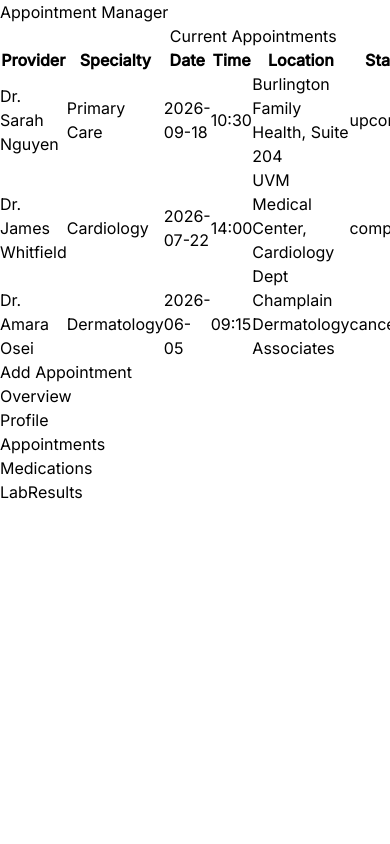
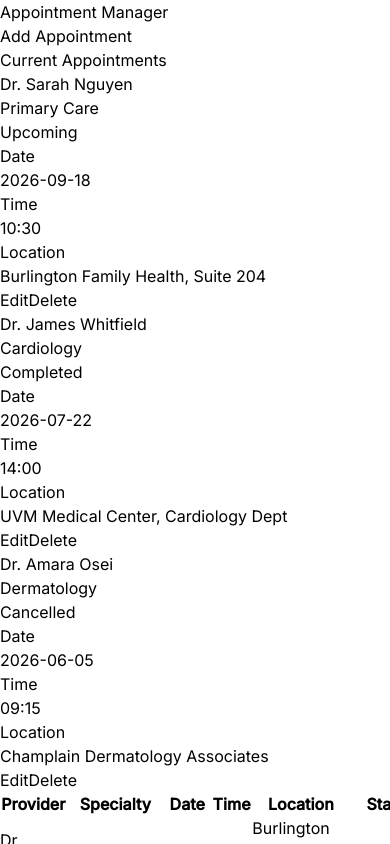
Before and after one commit to HasanAljaf/PatientDashboard, a Next.js app in the folder patient-dashboard/: page / in a window 390 px wide. Both pictures are taken after a click on the button "Appointments". Shown: the top 844 px of the page. Built offline with nearby package versions, Linux system fonts and the light colour scheme.

Commit message:
Refactored jsx in prep for styling: Created AppointmentCard, MedicationCard, and modified LabResultCard. Created shared Card component - wrapper for cards above. Updated AppointmentManager and MedicationManager; both components now render both mobile view (card list) and desktop view.

```diff
--- /dev/null
+++ b/patient-dashboard/app/components/AppointmentCard.tsx
@@ -0,0 +1,63 @@
+// Shared Imports
+import type { Appointment } from '../sharedPropTypes/AppointmentTypes';
+
+// Component Imports
+import Card from './Card';
+import StatusBadge from './StatusBadge';
+
+// Appointment Card Props
+type AppointmentCardProps = {
+  appointment: Appointment;
+  onEdit: (apptId: string) => void;
+  onDelete: (apptId: string) => void;
+};
+
+export default function AppointmentCard({
+  appointment,
+  onEdit,
+  onDelete,
+}: AppointmentCardProps) {
+  return (
+    <Card>
+      <header>
+        <div>
+          <h2>{appointment.provider}</h2>
+          <p>{appointment.specialty}</p>
+        </div>
+        <StatusBadge status={appointment.status} />
+      </header>
+      <dl>
+        <div>
+          <dt>Date</dt>
+          <dd>{appointment.date}</dd>
+        </div>
+        <div>
+          <dt>Time</dt>
+          <dd>{appointment.time}</dd>
+        </div>
+        <div>
+          <dt>Location</dt>
+          <dd>{appointment.location}</dd>
+        </div>
+      </dl>
+      <footer>
+        <button
+          id={`Edit appointment for ${appointment.provider}`}
+          onClick={() => {
+            onEdit(appointment.id);
+          }}
+        >
+          Edit
+        </button>
+        <button
+          id={`Delete appointment for ${appointment.provider}`}
+          onClick={() => {
+            onDelete(appointment.id);
+          }}
+        >
+          Delete
+        </button>
+      </footer>
+    </Card>
+  );
+}
--- a/patient-dashboard/app/components/AppointmentManager.tsx
+++ b/patient-dashboard/app/components/AppointmentManager.tsx
@@ -10,6 +10,8 @@ import type {
 // Component Imports
 import AppointmentForm from './AppointmentForm';
 import Modal from './Modal';
+import AppointmentCard from './AppointmentCard';
+import StatusBadge from './StatusBadge';
 
 // Appointment Manager Props
 type AppointmentManagerProps = {
@@ -31,6 +33,8 @@ export default function AppointmentManager({
   // Variables
   const appointmentToEdit =
     appointments.find((a) => a.id === editingId) ?? null;
+
+  const isDataEmpty = appointments.length === 0;
 
   // Event Handlers
   function handleFormSubmit(appointmentObj: AppointmentFormObj) {
@@ -69,7 +73,7 @@ export default function AppointmentManager({
     setIsModalOpen(true);
   }
 
-  // handed down to Modal as onClick
+  // handed down to Modal as onClose
   function handleModalClose() {
     setEditingId(null);
     setIsModalOpen(false);
@@ -90,15 +94,32 @@ export default function AppointmentManager({
 
   return (
     <div>
+      <header>
         <h1>Appointment Manager</h1>
+        <button onClick={handleAddClick}>Add Appointment</button>
+      </header>
+
+      {isDataEmpty ? (
+        <p>No Appointments</p>
+      ) : (
+        <>
+          <p>Current Appointments</p>
+          {/* Mobile view: hidden at md+ */}
+          <ul>
+            {appointments.map((a) => (
+              <li key={a.id}>
+                <AppointmentCard
+                  appointment={a}
+                  onEdit={handleEditClick}
+                  onDelete={handleDeleteClick}
+                />
+              </li>
+            ))}
+          </ul>
+
+          {/* Desktop view: hidden below md */}
           <table>
-        {/* Title/Summary of the Table */}
-        <caption>
-          {appointments.length > 0 ? 'Current Appointments' : 'No Appointments'}
-        </caption>
-
-        {/* Header Section (Columns Labels) */}
-        {appointments.length > 0 ? (
+            {/* table header */}
             <thead>
               <tr>
                 <th>Provider</th>
@@ -109,9 +130,7 @@ export default function AppointmentManager({
                 <th>Status</th>
               </tr>
             </thead>
-        ) : null}
-
-        {/* Main Data Section */}
+            {/* table body */}
             <tbody>
               {appointments.map((a) => (
                 <tr key={a.id}>
@@ -120,19 +139,23 @@ export default function AppointmentManager({
                   <td>{a.date}</td>
                   <td>{a.time}</td>
                   <td>{a.location}</td>
-              <td>{a.status}</td>
+                  <td>
+                    <StatusBadge status={a.status} />
+                  </td>
                   <td>
                     <button onClick={() => handleEditClick(a.id)}>Edit</button>
                   </td>
                   <td>
-                <button onClick={() => handleDeleteClick(a.id)}>Delete</button>
+                    <button onClick={() => handleDeleteClick(a.id)}>
+                      Delete
+                    </button>
                   </td>
                 </tr>
               ))}
             </tbody>
           </table>
-
-      <button onClick={handleAddClick}>Add Appointment</button>
+        </>
+      )}
 
       <Modal dialogRef={dialogRef} onClose={handleModalClose}>
         <AppointmentForm
--- /dev/null
+++ b/patient-dashboard/app/components/Card.tsx
@@ -0,0 +1,8 @@
+// Card Prop Types
+type CardProps = {
+  children: React.ReactNode;
+};
+
+export default function Card({ children }: CardProps) {
+  return <article>{children}</article>;
+}
--- a/patient-dashboard/app/components/LabResultCard.tsx
+++ b/patient-dashboard/app/components/LabResultCard.tsx
@@ -10,6 +10,7 @@ import type { LabResult } from '../sharedPropTypes/LabResultTypes';
 
 // Component Imports
 import StatusBadge from './StatusBadge';
+import Card from './Card';
 
 // Lab Result Card Props
 type LabResultCardProps = {
@@ -18,14 +19,14 @@ type LabResultCardProps = {
 
 export default function LabResultCard({ labResult }: LabResultCardProps) {
   return (
-    <article>
-      <div>
+    <Card>
+      <header>
         <div>
           <h2>{labResult.testName}</h2>
           <p>{labResult.date}</p>
         </div>
         <StatusBadge status={labResult.status} />
-      </div>
+      </header>
       {labResult.status === 'completed' && (
         <>
           <dl>
@@ -52,6 +53,6 @@ export default function LabResultCard({ labResult }: LabResultCardProps) {
         </p>
       )}
       {labResult.status === 'cancelled' && <p>This test was cancelled</p>}
-    </article>
+    </Card>
   );
 }
--- a/patient-dashboard/app/components/LabResults.tsx
+++ b/patient-dashboard/app/components/LabResults.tsx
@@ -27,11 +27,7 @@ export default function LabResults({ labResults }: LabResultsProps) {
         </p>
       </header>
 
-      {labResults.length === 0 ? (
-        <p>No lab results yet.</p>
-      ) : (
       <section>
-          <div>
         {/* Mobile View */}
         <ul>
           {labResults.map((result) => (
@@ -40,7 +36,6 @@ export default function LabResults({ labResults }: LabResultsProps) {
             </li>
           ))}
         </ul>
-          </div>
 
         <div>
           {/* Desktop View */}
@@ -73,8 +68,7 @@ export default function LabResults({ labResults }: LabResultsProps) {
                         getRangeFlag(result.value, result.referenceRange)
                       )}
                     {result.status === 'upcoming' && 'Not available yet'}
-                      {result.status === 'cancelled' &&
-                        'This test was cancelled'}
+                    {result.status === 'cancelled' && 'This test was cancelled'}
                   </td>
                   <td>
                     <StatusBadge status={result.status} />
@@ -85,7 +79,6 @@ export default function LabResults({ labResults }: LabResultsProps) {
           </table>
         </div>
       </section>
-      )}
     </div>
   );
 }
--- /dev/null
+++ b/patient-dashboard/app/components/MedicationCard.tsx
@@ -0,0 +1,47 @@
+// Shared Imports
+import type { Medication } from '../sharedPropTypes/MedicationTypes';
+
+// Component imports
+import Card from './Card';
+import StatusBadge from './StatusBadge';
+
+// Medication Card Props
+type MedicationCardProps = {
+  medication: Medication;
+  onEdit: (medId: string) => void;
+  onDelete: (medId: string) => void;
+};
+
+export default function MedicationCard({
+  medication,
+  onEdit,
+  onDelete,
+}: MedicationCardProps) {
+  return (
+    <Card>
+      <header>
+        <div>
+          <h2>{medication.name}</h2>
+          <p>
+            {medication.dosage} • {medication.frequency}
+          </p>
+        </div>
+        <StatusBadge status={medication.status} />
+      </header>
+      <dl>
+        <div>
+          <dt>Prescribed by</dt>
+          <dd>{medication.prescribedBy}</dd>
+        </div>
+        <div>
+          <dt>Start date</dt>
+          <dd>{medication.startDate}</dd>
+        </div>
+      </dl>
+      <footer>
+        <button onClick={() => onEdit(medication.id)}>Edit</button>
+        <button onClick={() => onDelete(medication.id)}>Delete</button>
+      </footer>
+    </Card>
+  );
+}
--- a/patient-dashboard/app/components/MedicationManager.tsx
+++ b/patient-dashboard/app/components/MedicationManager.tsx
@@ -10,6 +10,8 @@ import type {
 // Component Imports
 import Modal from './Modal';
 import MedicationForm from './MedicationForm';
+import MedicationCard from './MedicationCard';
+import StatusBadge from './StatusBadge';
 
 // Medication Manager Props
 type MedicationManagerProps = {
@@ -30,6 +32,7 @@ export default function MedicationManager({
 
   // Variables
   const medicationToEdit = medications.find((m) => m.id === editingId) ?? null;
+  const isDataEmpty = medications.length === 0;
 
   // Event Handlers
   function handleFormSubmit(medicationObj: MedicationFormObj) {
@@ -88,15 +91,30 @@ export default function MedicationManager({
 
   return (
     <div>
+      <header>
         <h1>Medication Manager</h1>
+        <button onClick={handleAddClick}>Add Medication</button>
+      </header>
+
+      {isDataEmpty ? (
+        <p>No Medications</p>
+      ) : (
+        <>
+          <p>Current Medications</p>
+          {/* Mobile view: hidden at md+ */}
+          {medications.map((m) => (
+            <li key={m.id}>
+              <MedicationCard
+                medication={m}
+                onEdit={handleEditClick}
+                onDelete={handleDeleteClick}
+              />
+            </li>
+          ))}
+
+          {/* Desktop view: hidden below md */}
           <table>
-        {/* Title/Summary of the Table */}
-        <caption>
-          {medications.length > 0 ? 'Medications List' : 'No Medications'}
-        </caption>
-
-        {/* Header Section (Columns Labels) */}
-        {medications.length > 0 ? (
+            {/* table header */}
             <thead>
               <tr>
                 <th>Name</th>
@@ -107,30 +125,32 @@ export default function MedicationManager({
                 <th>Status</th>
               </tr>
             </thead>
-        ) : null}
-
-        {/* Main Data Section */}
+            {/* table body */}
             <tbody>
-          {medications.map((m) => [
+              {medications.map((m) => (
                 <tr key={m.id}>
                   <td>{m.name}</td>
                   <td>{m.dosage}</td>
                   <td>{m.frequency}</td>
                   <td>{m.prescribedBy}</td>
                   <td>{m.startDate}</td>
-              <td>{m.status}</td>
+                  <td>
+                    <StatusBadge status={m.status} />
+                  </td>
                   <td>
                     <button onClick={() => handleEditClick(m.id)}>Edit</button>
                   </td>
                   <td>
-                <button onClick={() => handleDeleteClick(m.id)}>Delete</button>
+                    <button onClick={() => handleDeleteClick(m.id)}>
+                      Delete
+                    </button>
                   </td>
-            </tr>,
-          ])}
+                </tr>
+              ))}
             </tbody>
           </table>
-
-      <button onClick={handleAddClick}>Add Medication</button>
+        </>
+      )}
 
       <Modal dialogRef={dialogRef} onClose={handleModalClose}>
         <MedicationForm
--- a/patient-dashboard/app/components/Navbar.tsx
+++ b/patient-dashboard/app/components/Navbar.tsx
@@ -2,10 +2,11 @@
 import type { Tab } from '../sharedPropTypes/TabTypes';
 
 type NavbarTypes = {
+  activeTab: string;
   setActiveTab: (tab: Tab) => void;
 };
 
-export default function Navbar({ setActiveTab }: NavbarTypes) {
+export default function Navbar({ activeTab, setActiveTab }: NavbarTypes) {
   function handleClick(tab: Tab) {
     setActiveTab(tab);
   }
--- a/patient-dashboard/app/components/PatientDashboard.tsx
+++ b/patient-dashboard/app/components/PatientDashboard.tsx
@@ -58,7 +58,7 @@ export default function PatientDashboard() {
         )}
       </div>
       <nav>
-        <Navbar setActiveTab={setActiveTab} />
+        <Navbar activeTab={activeTab} setActiveTab={setActiveTab} />
       </nav>
     </section>
   );
```
Lines whose indentation alone changed are shown as unchanged.
